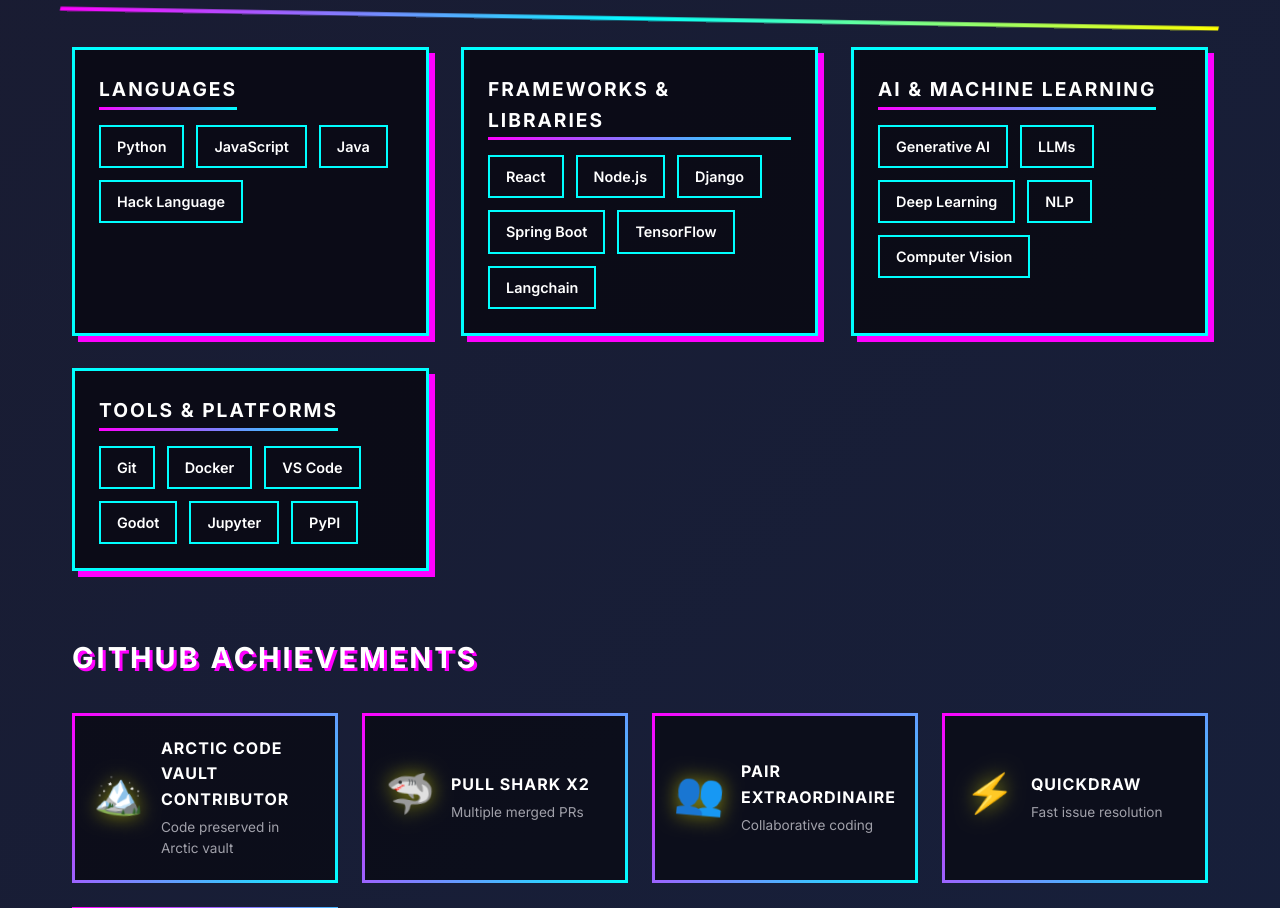
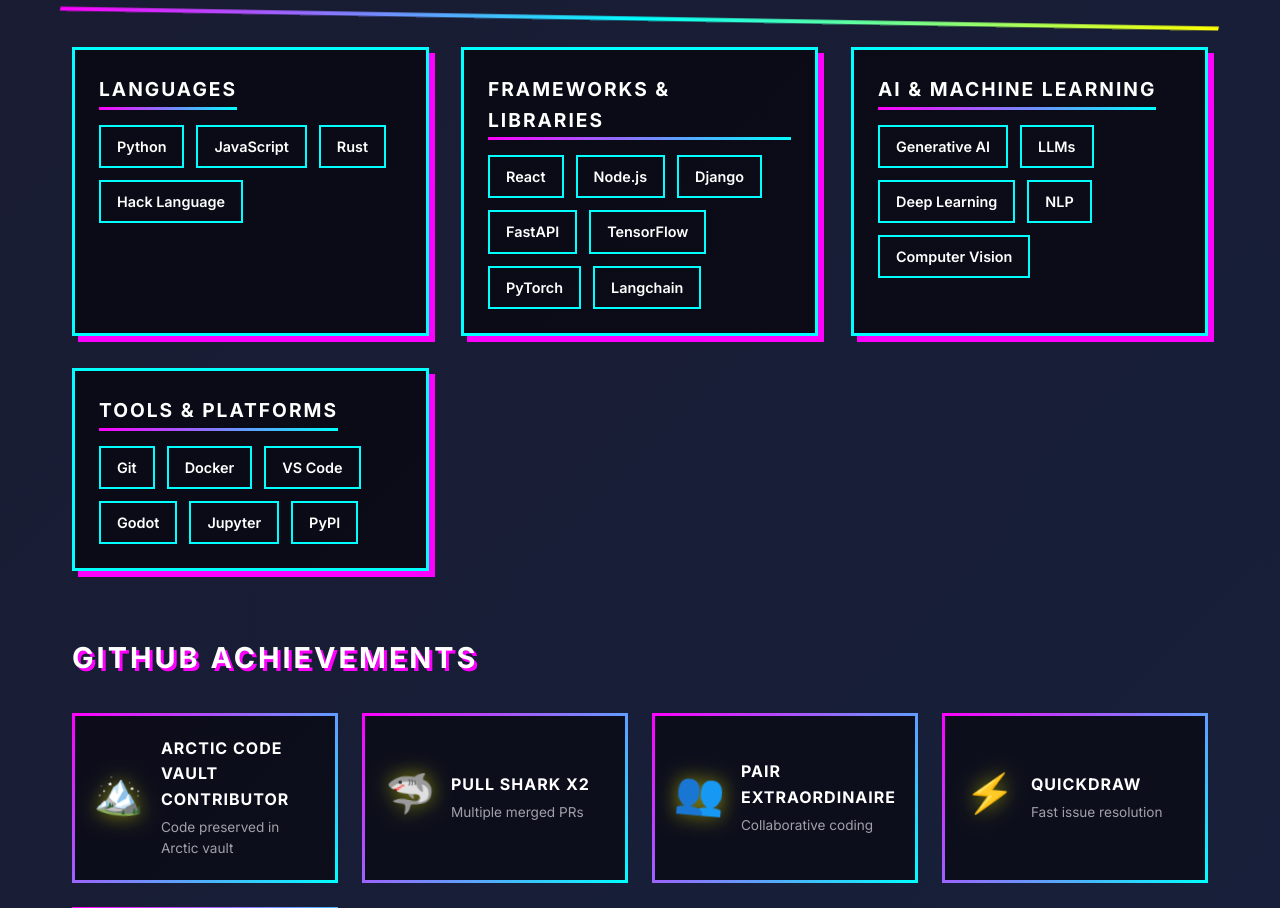
Before and after one commit to kevinrvaz/kevinrvaz.engineer, a Svelte app: page / in a window 1280 px wide. Shown: the part 5554-6462 px from the top of the page. Built offline with nearby package versions, Linux system fonts and the light colour scheme.

Commit message:
chore: update skills

```diff
--- a/src/components/Skills.svelte
+++ b/src/components/Skills.svelte
@@ -2,11 +2,11 @@
   const skillCategories = [
     {
       title: 'Languages',
-      skills: ['Python', 'JavaScript', 'Java', 'Hack Language']
+      skills: ['Python', 'JavaScript', 'Rust', 'Hack Language']
     },
     {
       title: 'Frameworks & Libraries',
-      skills: ['React', 'Node.js', 'Django', 'Spring Boot', 'TensorFlow', 'Langchain']
+      skills: ['React', 'Node.js', 'Django', 'FastAPI', 'TensorFlow', 'PyTorch', 'Langchain']
     },
     {
       title: 'AI & Machine Learning',
```
